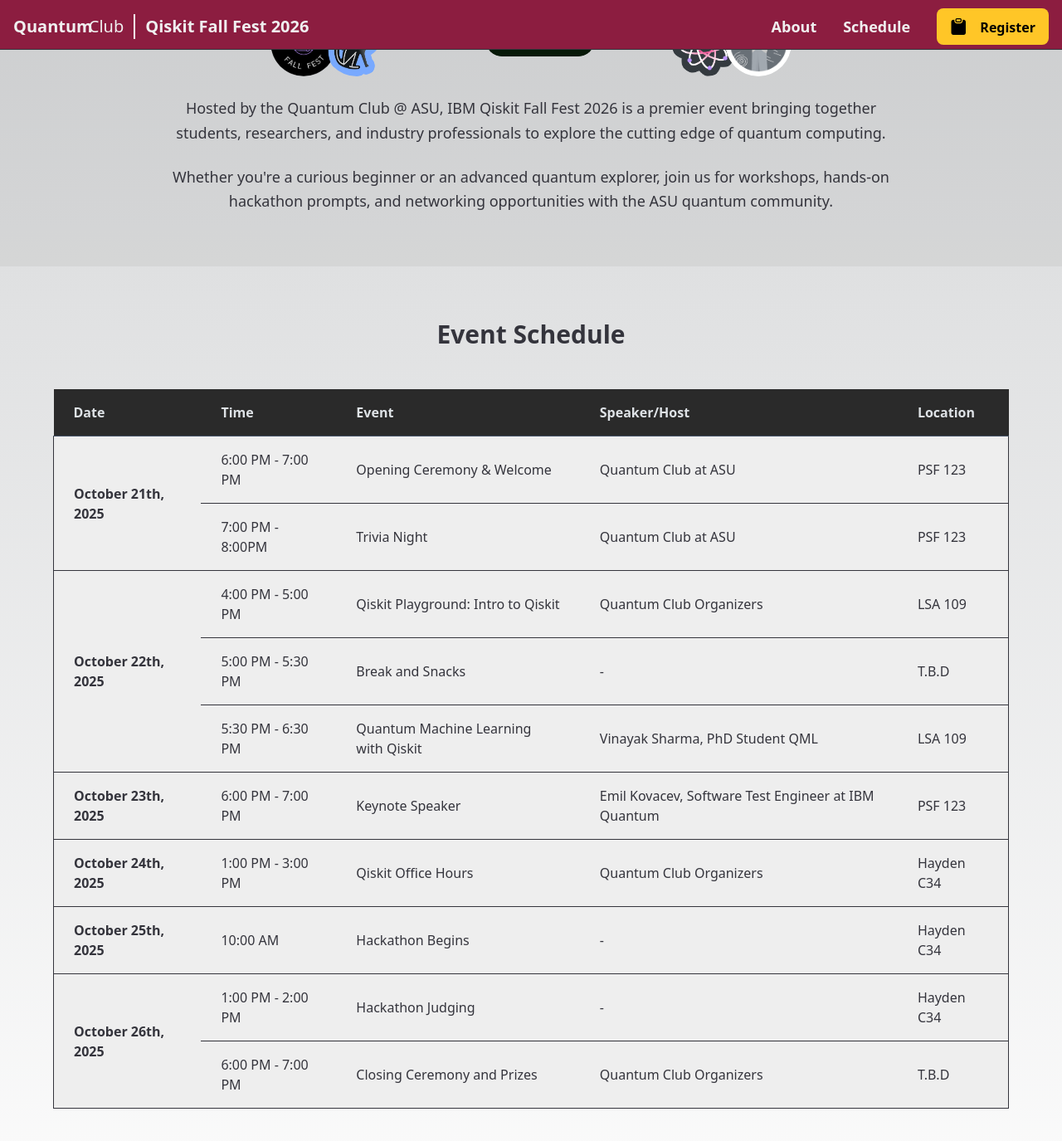
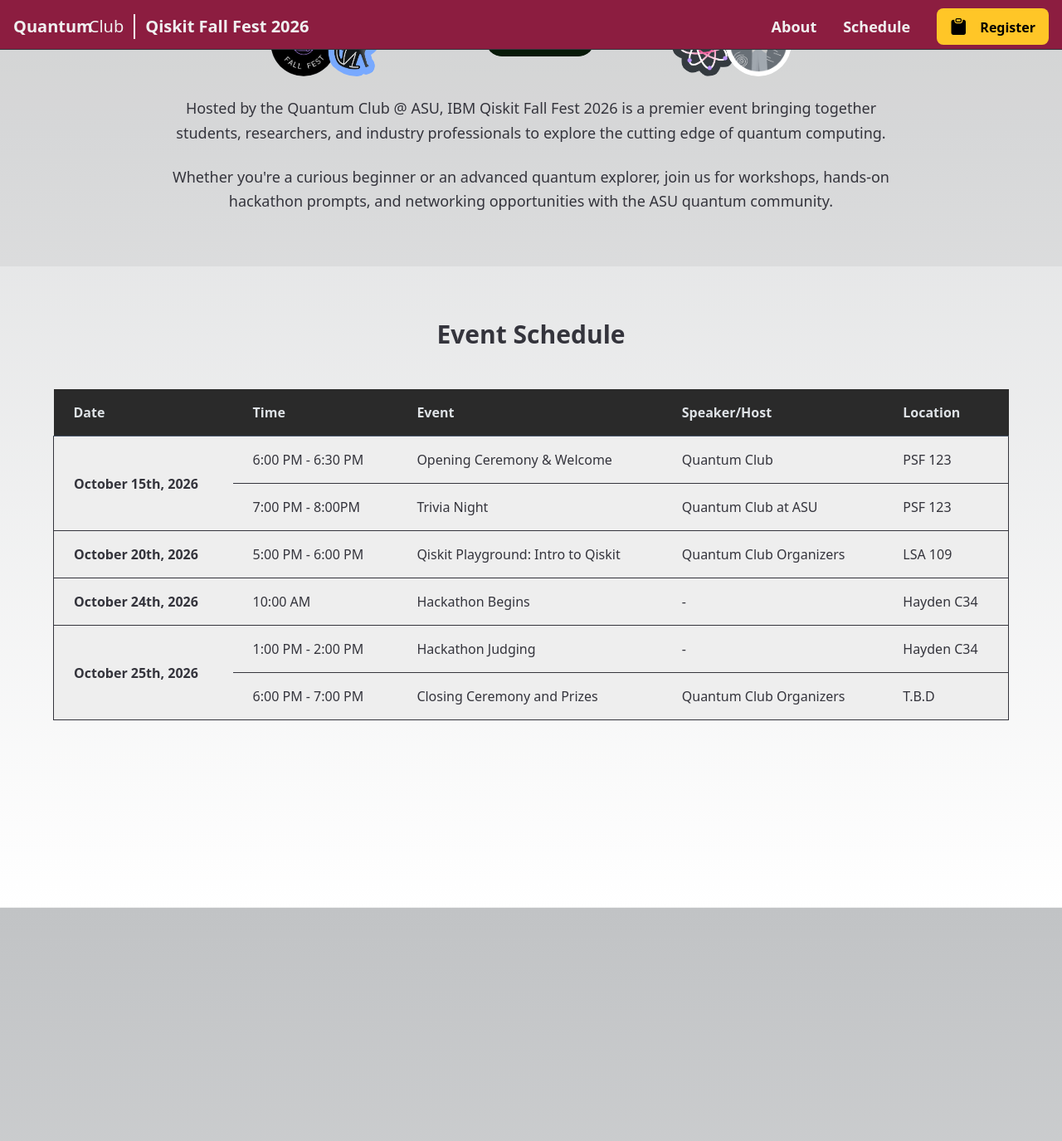
Before and after one commit to QuantumClubASU/fallfest25, a Jekyll site: the page built from index.html, in a window 1280 px wide and 1400 px high, scrolled down 684 px. Shown: the top 1375 px of the window at 83% size. Built offline with Jekyll 4.4.1, drawn with Linux system fonts in a browser that asks for light colours; nearby versions of some CDN libraries.

Commit message:
Modify event dates and adjust timings
Updated event dates and times for the schedule.

```diff
--- a/_data/events.yml
+++ b/_data/events.yml
@@ -1,53 +1,31 @@
 # schedule.yml
 
-- date: "October 21th, 2025"
+- date: "October 15th, 2026"
   events:
-    - time: "6:00 PM - 7:00 PM"
+    - time: "6:00 PM - 6:30 PM"
       title: "Opening Ceremony & Welcome"
-      speaker: "Quantum Club at ASU"
+      speaker: "Quantum Club"
       location: "PSF 123"
     - time: "7:00 PM - 8:00PM"
       title: "Trivia Night"
       speaker: "Quantum Club at ASU"
       location: "PSF 123"
 
-- date: "October 22th, 2025"
+- date: "October 20th, 2026"
   events:
-    - time: "4:00 PM - 5:00 PM"
+    - time: "5:00 PM - 6:00 PM"
       title: "Qiskit Playground: Intro to Qiskit"
       speaker: "Quantum Club Organizers"
       location: "LSA 109"
-    - time: "5:00 PM - 5:30 PM"
-      title: "Break and Snacks"
-      speaker: "-"
-      location: "T.B.D"
-    - time: "5:30 PM - 6:30 PM"
-      title: "Quantum Machine Learning with Qiskit"
-      speaker: '<a href="https://www.vinayak19th.me/">Vinayak Sharma, PhD Student QML</a>'
-      location: "LSA 109"
 
-- date: "October 23th, 2025"
-  events:
-    - time: "6:00 PM - 7:00 PM"
-      title: "Keynote Speaker"
-      speaker: '<a href="https://www.linkedin.com/in/emilkovacev/">Emil Kovacev, Software Test Engineer at IBM Quantum</a>'
-      location: "PSF 123"
-
-- date: "October 24th, 2025"
-  events:
-    - time: "1:00 PM - 3:00 PM"
-      title: "Qiskit Office Hours"
-      speaker: "Quantum Club Organizers"
-      location: "Hayden C34"
-
-- date: "October 25th, 2025"
+- date: "October 24th, 2026"
   events:
     - time: "10:00 AM"
       title: "Hackathon Begins"
       speaker: "-"
       location: "Hayden C34"
 
-- date: "October 26th, 2025"
+- date: "October 25th, 2026"
   events:
     - time: "1:00 PM - 2:00 PM"
       title: "Hackathon Judging"
```
